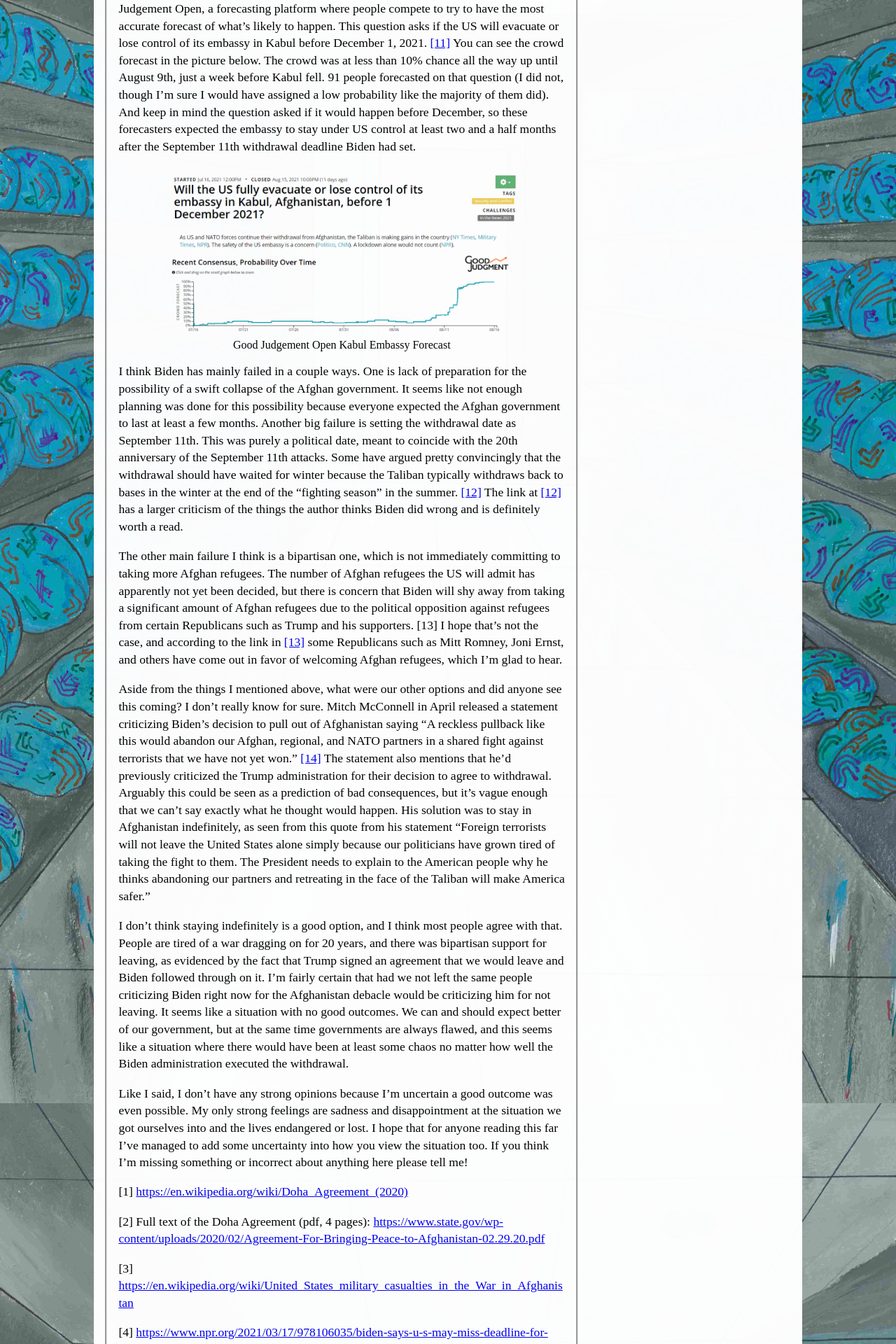
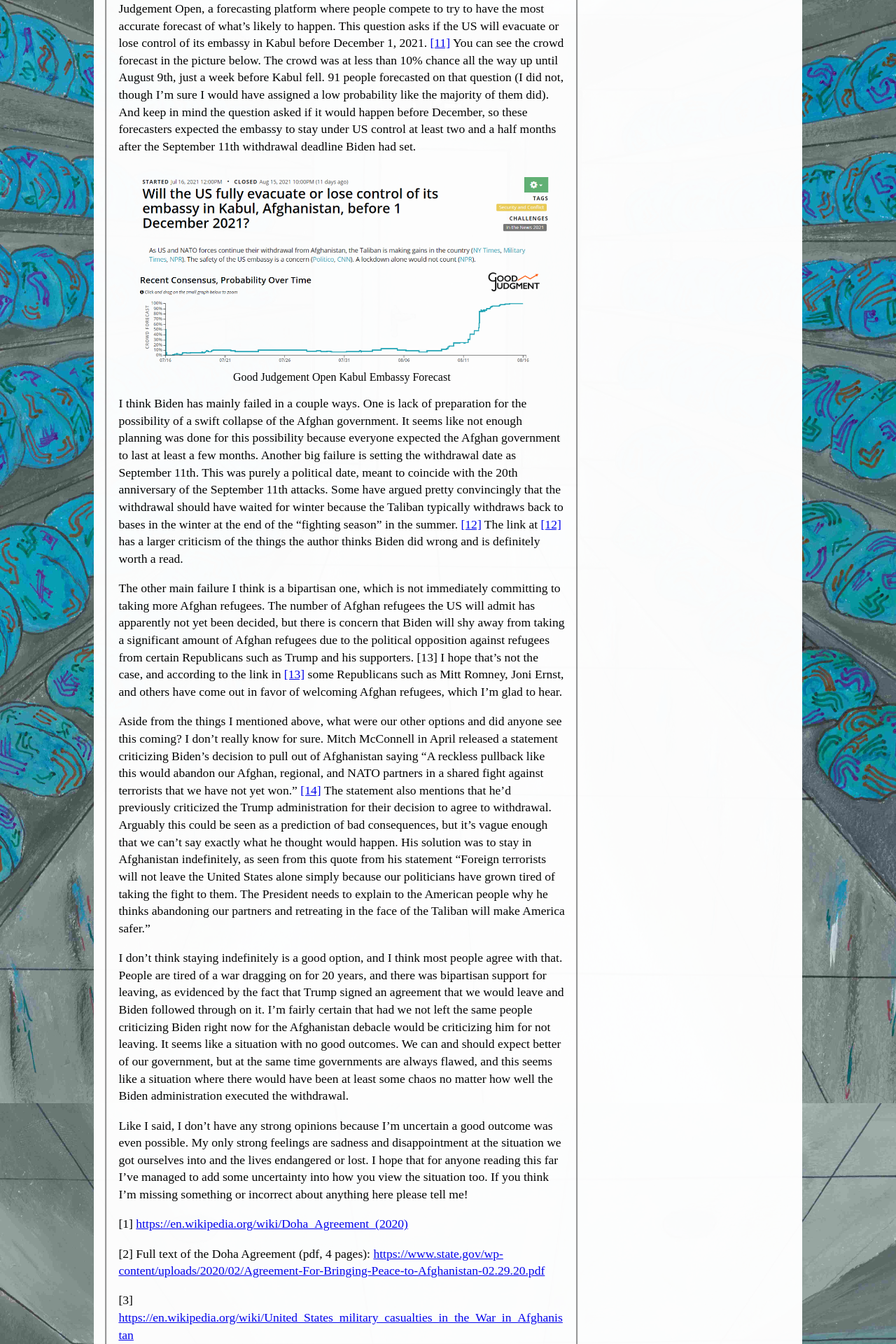
Before and after one commit to ryooan/ryooan.github.io, a Jekyll site: the page built from my_collections/_posts/2021-08-27-Afghanistan Uncertainty.md, in a window 1280 px wide. Shown: the part 2520-4440 px from the top of the page at 70% size. Built offline with Jekyll 4.4.1, drawn with Linux system fonts in a browser that asks for light colours.

Commit message:
Update 2021-08-27-Afghanistan Uncertainty.md

```diff
--- a/my_collections/_posts/2021-08-27-Afghanistan Uncertainty.md
+++ b/my_collections/_posts/2021-08-27-Afghanistan Uncertainty.md
@@ -31,7 +31,7 @@
 I think the sudden collapse of the Afghan government surprised everyone, so I don't know how much blame should be placed solely at the feet of the Biden administration for this bad forecast. Certainly some. But don't believe anyone that tells you this was foreseeable unless they have receipts. Hindsight is easy, figuring out what's likely in advance is hard. As proof that no one expected this I can point to a related question which was on Good Judgement Open, a forecasting platform where people compete to try to have the most accurate forecast of what's likely to happen. This question asks if the US will evacuate or lose control of its embassy in Kabul before December 1, 2021. [[11]](https://www.gjopen.com/questions/2071-will-the-us-fully-evacuate-or-lose-control-of-its-embassy-in-kabul-afghanistan-before-1-december-2021) You can see the crowd forecast in the picture below. The crowd was at less than 10% chance all the way up until August 9th, just a week before Kabul fell. 91 people forecasted on that question (I did not, though I'm sure I would have assigned a low probability like the majority of them did). And keep in mind the question asked if it would happen before December, so these forecasters expected the embassy to stay under US control at least two and a half months after the September 11th withdrawal deadline Biden had set.
 
 <figure>
-  <img src="{{site.url}}/assets/gjopen_kabul.png" alt="Good Judgement Open Kabul Embassy Forecast" style="width:80%; margin:auto; display:block"/>
+  <img src="{{site.url}}/assets/gjopen_kabul.png" alt="Good Judgement Open Kabul Embassy Forecast" style="width:95%; margin:auto; display:block"/>
   <figcaption>Good Judgement Open Kabul Embassy Forecast</figcaption>
 </figure>
 
```
